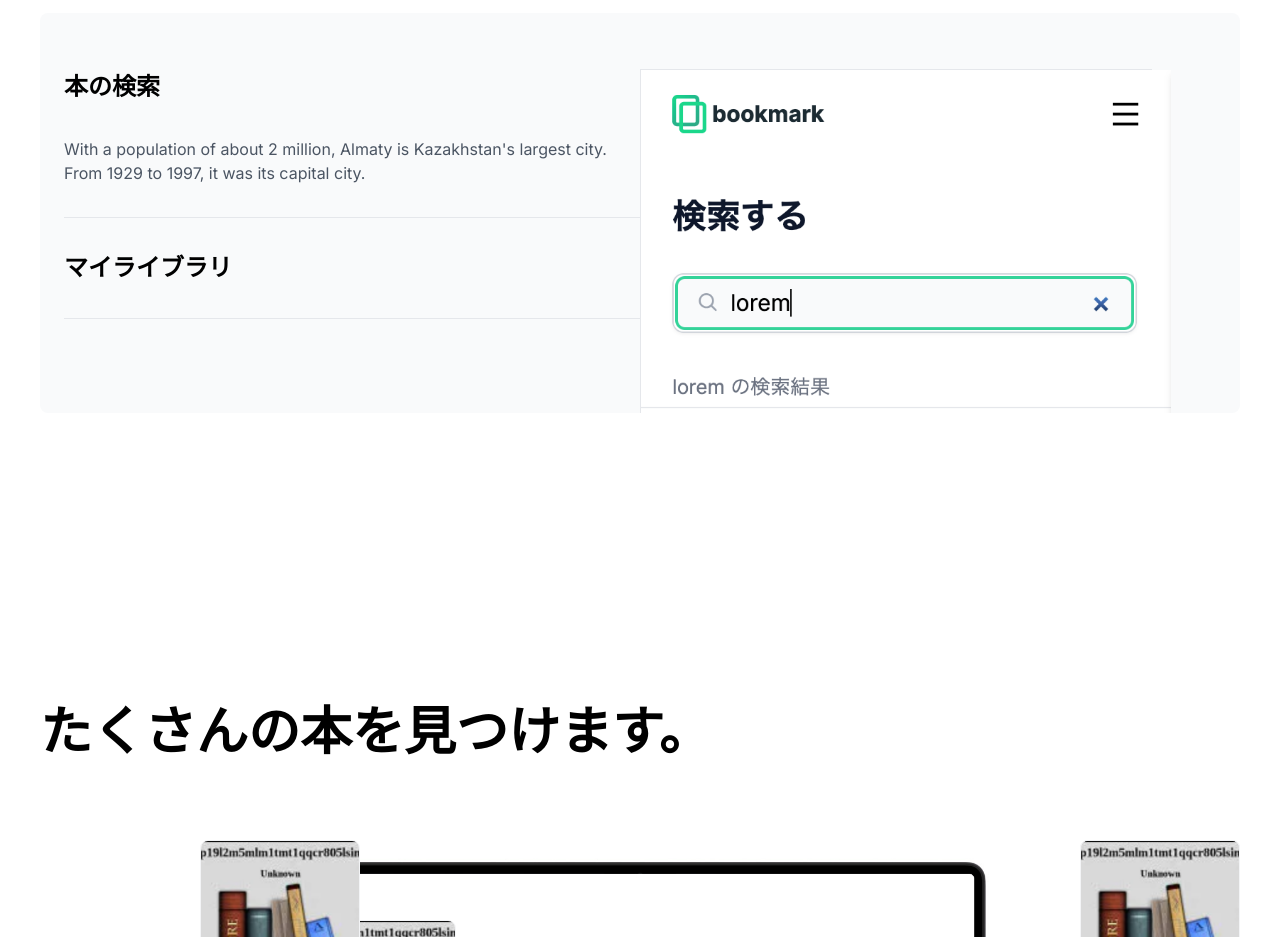
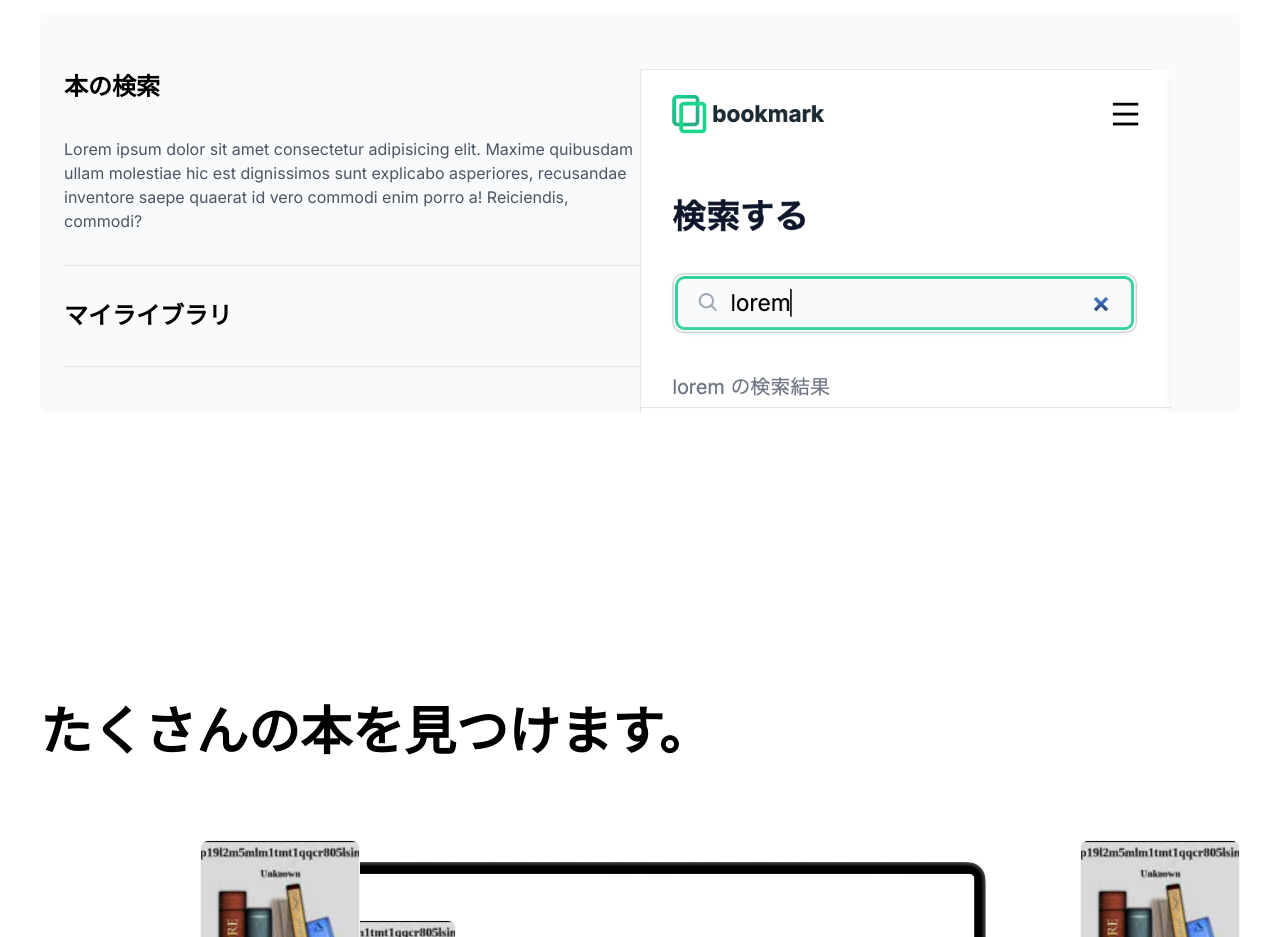
Before and after one commit to islaree/next-book-search, a Next.js app: page / in a window 1280 px wide. Shown: the part 1360-2297 px from the top of the page. Built offline with nearby package versions, Linux system fonts and the light colour scheme.

Commit message:
Fix typograt

```diff
--- a/components/root/accordion.tsx
+++ b/components/root/accordion.tsx
@@ -10,7 +10,8 @@ export default function Accordion() {
     <div className="flex max-h-[400px] overflow-hidden rounded-lg bg-gray-50 p-6">
       <div className="w-1/2">
         <Panel title="本の検索" isActive={activeIndex === 0} onShow={() => setActiveIndex(0)}>
-          With a population of about 2 million, Almaty is Kazakhstan's largest city. From 1929 to 1997, it was its capital city.
+          Lorem ipsum dolor sit amet consectetur adipisicing elit. Maxime quibusdam ullam molestiae hic est dignissimos sunt explicabo asperiores, recusandae
+          inventore saepe quaerat id vero commodi enim porro a! Reiciendis, commodi?
         </Panel>
         <Panel title="マイライブラリ" isActive={activeIndex === 1} onShow={() => setActiveIndex(1)}>
           Lorem ipsum dolor sit amet consectetur adipisicing elit. Libero, ab. Alias veritatis molestias laboriosam placeat adipisci in, fuga repellendus,
```
